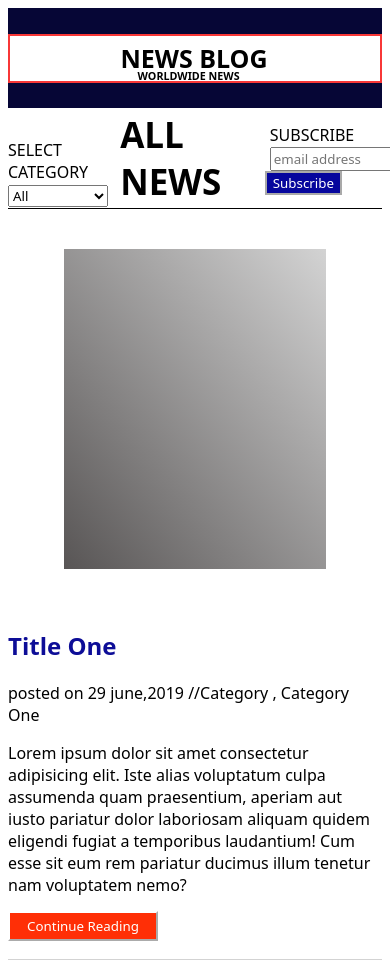
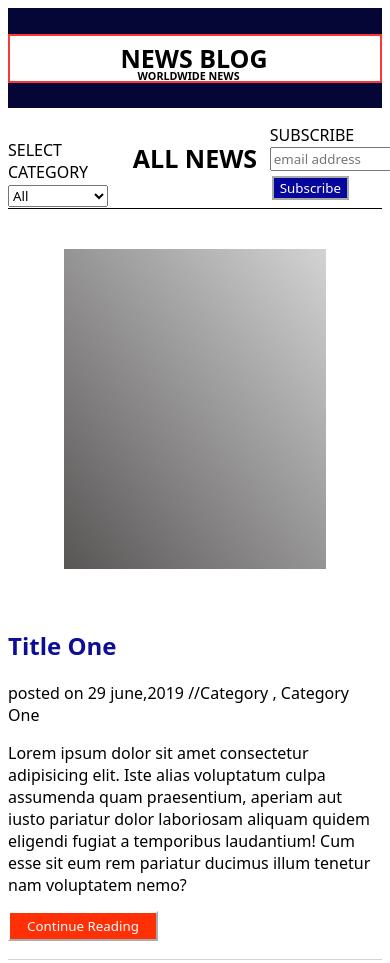
Before and after one commit to AnjuNarmala/Git-repo, a plain HTML site: page Web_Page1/index.html in a window 390 px wide. Shown: the top 963 px of the page. Drawn offline with Linux system fonts and the light colour scheme.

Commit message:
Responsive Web_Page

```diff
--- a/Web_Page1/index.css
+++ b/Web_Page1/index.css
@@ -141,6 +141,13 @@ aside>div {
     width: 60%;
     height: 350px;
   }
+  #corner_article1>button{
+    left: 2px;
+    top: -10px;
+  }
+  #mid_article1>h1{
+    font-size: 25px;
+  }
 }
 
 @media screen and (max-width: 673px){
```
